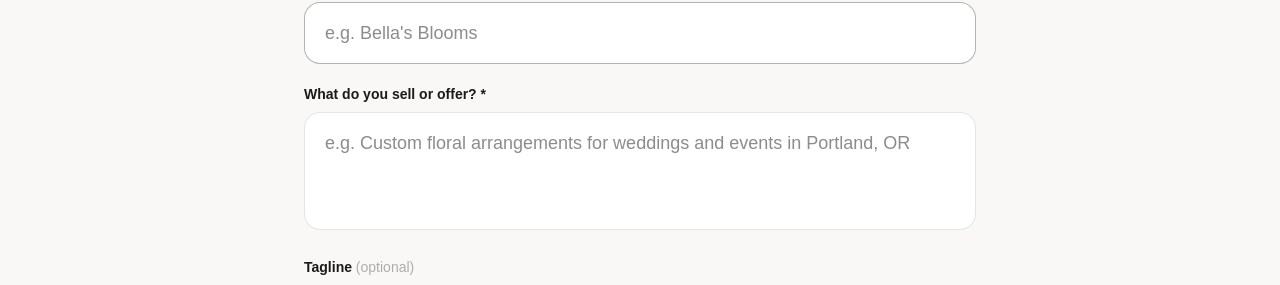
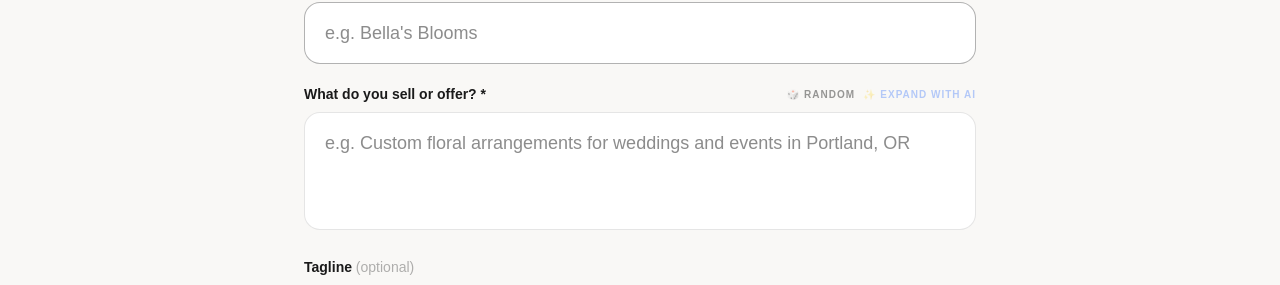
Before and after one commit to edgemarketplace/Edge-Medusa, a Next.js app: page /onboarding in a window 1280 px wide. Shown: the part 295-580 px from the top of the page. Built offline with nearby package versions, Linux system fonts and the light colour scheme; a web font is replaced by a local one.

Commit message:
feat: add Random and AI Expand buttons to onboarding

```diff
--- /dev/null
+++ b/app/api/ai/expand/route.ts
@@ -0,0 +1,23 @@
+import { NextRequest, NextResponse } from 'next/server';
+import { expandBusinessDescription } from '@/lib/ai';
+
+export async function POST(request: NextRequest) {
+  try {
+    const { prompt, businessName, businessType } = await request.json();
+
+    if (!prompt) {
+      return NextResponse.json({ error: 'Prompt is required' }, { status: 400 });
+    }
+
+    const expanded = await expandBusinessDescription(
+      prompt,
+      businessName || 'this business',
+      businessType || 'general'
+    );
+
+    return NextResponse.json({ expanded });
+  } catch (err: any) {
+    console.error('[AI Expand] Error:', err);
+    return NextResponse.json({ error: err.message }, { status: 500 });
+  }
+}
--- a/app/onboarding/page.tsx
+++ b/app/onboarding/page.tsx
@@ -143,8 +143,57 @@ export default function OnboardingPage() {
                   />
                 </div>
 
-                <div>
-                  <label htmlFor="offerings" className="block text-sm font-bold mb-2">What do you sell or offer? *</label>
+                <div className="relative">
+                  <div className="flex items-center justify-between mb-2">
+                    <label htmlFor="offerings" className="block text-sm font-bold">What do you sell or offer? *</label>
+                    <div className="flex gap-2">
+                      <button
+                        type="button"
+                        onClick={() => {
+                          const samples = [
+                            { name: "Urban Grind Coffee", type: "retail-core", desc: "Small-batch roasted coffee beans, brewing equipment, and artisanal syrups for home baristas.", tagline: "Fuel your daily ritual", email: "hello@urbangrind.com" },
+                            { name: "Zenith Marketing", type: "service-pro", desc: "Full-service digital marketing agency specializing in SEO, PPC, and content strategy for B2B SaaS companies.", tagline: "Scale your growth with precision", email: "growth@zenith.com" },
+                            { name: "The Pastry Box", type: "food-catering", desc: "Custom cakes, cupcakes, and dessert tables for weddings, birthdays, and corporate events.", tagline: "Baking memories, one bite at a time", email: "orders@thepastrybox.com" },
+                            { name: "Iron & Oak Furniture", type: "artisan-market", desc: "Hand-crafted industrial furniture made from reclaimed wood and steel for modern homes.", tagline: "Timeless craftsmanship for modern living", email: "custom@ironandoak.com" },
+                            { name: "Velvet Petals", type: "event-floral", desc: "Luxury floral design for weddings, galas, and upscale events. Specialized in rare blooms.", tagline: "Floral artistry for unforgettable moments", email: "studio@velvetpetals.com" }
+                          ];
+                          const random = samples[Math.floor(Math.random() * samples.length)];
+                          setBusinessName(random.name);
+                          setOfferings(random.desc);
+                          setTagline(random.tagline);
+                          setEmail(random.email);
+                          setSelectedType(random.type as TemplateFamily);
+                        }}
+                        className="text-[10px] font-bold uppercase tracking-widest text-black/40 hover:text-black transition-colors"
+                      >
+                        🎲 Random
+                      </button>
+                      <button
+                        type="button"
+                        disabled={!offerings.trim() || loading}
+                        onClick={async () => {
+                          if (!offerings.trim()) return;
+                          setLoading(true);
+                          try {
+                            const res = await fetch('/api/ai/expand', {
+                              method: 'POST',
+                              headers: { 'Content-Type': 'application/json' },
+                              body: JSON.stringify({ prompt: offerings, businessName, businessType: selectedType })
+                            });
+                            const data = await res.json();
+                            if (data.expanded) setOfferings(data.expanded);
+                          } catch (err) {
+                            console.error('Expansion failed', err);
+                          } finally {
+                            setLoading(false);
+                          }
+                        }}
+                        className="text-[10px] font-bold uppercase tracking-widest text-blue-600 hover:text-blue-700 transition-colors disabled:opacity-30"
+                      >
+                        {loading ? '...' : '✨ Expand with AI'}
+                      </button>
+                    </div>
+                  </div>
                   <textarea
                     id="offerings" name="offerings"
                     value={offerings} onChange={e => setOfferings(e.target.value)}
--- a/lib/ai.ts
+++ b/lib/ai.ts
@@ -761,3 +761,41 @@ function getFallbackSiteStructure(businessName: string, businessType: TemplateFa
     ]
   };
 }
+
+export async function expandBusinessDescription(
+  prompt: string,
+  businessName: string,
+  businessType: string
+): Promise<string> {
+  const expansionPrompt = `You are an expert business consultant and copywriter.
+  Take this brief description for a ${businessType} business called "${businessName}" and expand it into a professional, compelling, and clear 2-3 sentence description of exactly what they sell or offer.
+
+  Input: "${prompt}"
+
+  Expanded Description (Professional, clear, concise):`;
+
+  try {
+    if (process.env.GOOGLE_API_KEY) {
+      const { GoogleGenerativeAI } = await import('@google/generative-ai');
+      const genAI = new GoogleGenerativeAI(process.env.GOOGLE_API_KEY!);
+      const model = genAI.getGenerativeModel({ model: 'gemini-1.5-flash' });
+
+      const result = await model.generateContent(expansionPrompt);
+      const text = result.response.text().trim();
+      return text.replace(/^"|"$/g, ''); // Remove quotes if present
+    }
+
+    const openai = getOpenAI();
+    const response = await openai.chat.completions.create({
+      model: 'gpt-4-turbo-preview',
+      messages: [{ role: 'user', content: expansionPrompt }],
+      temperature: 0.7,
+      max_tokens: 200,
+    });
+
+    return response.choices[0].message.content?.trim().replace(/^"|"$/g, '') || prompt;
+  } catch (error) {
+    console.error('Expansion error:', error);
+    return prompt;
+  }
+}
```
